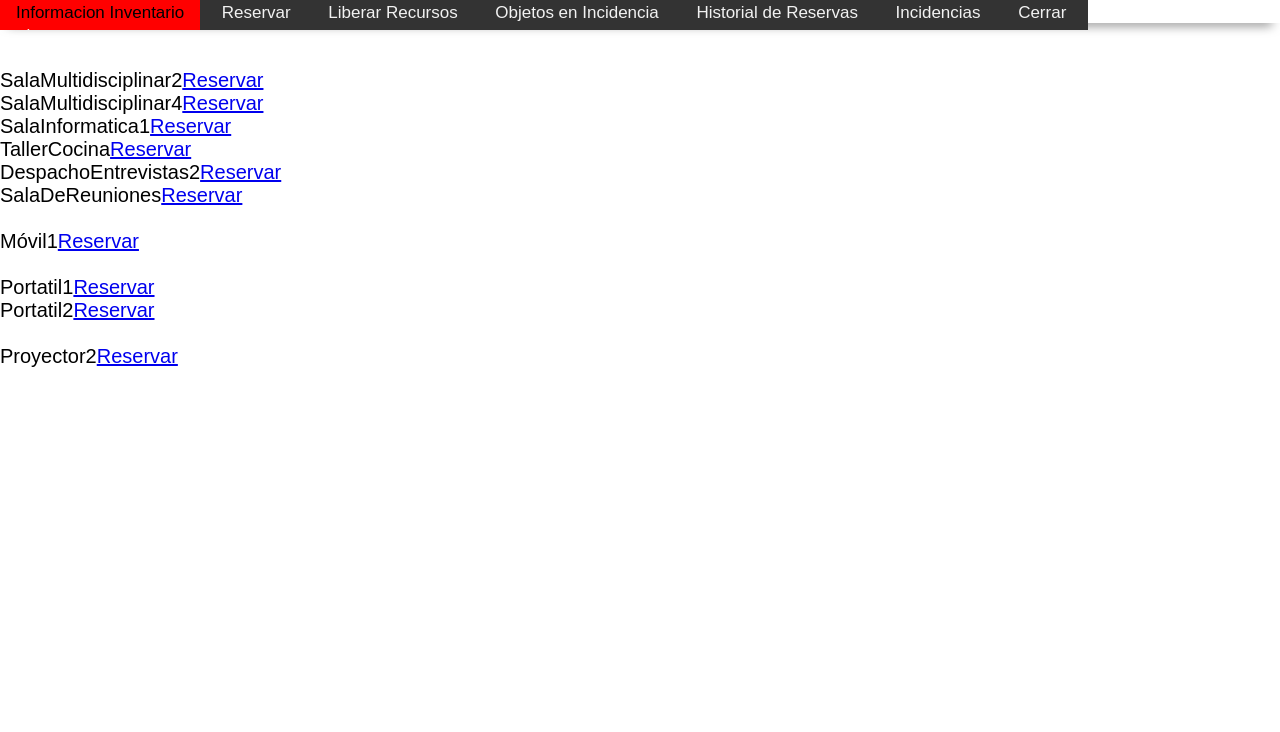
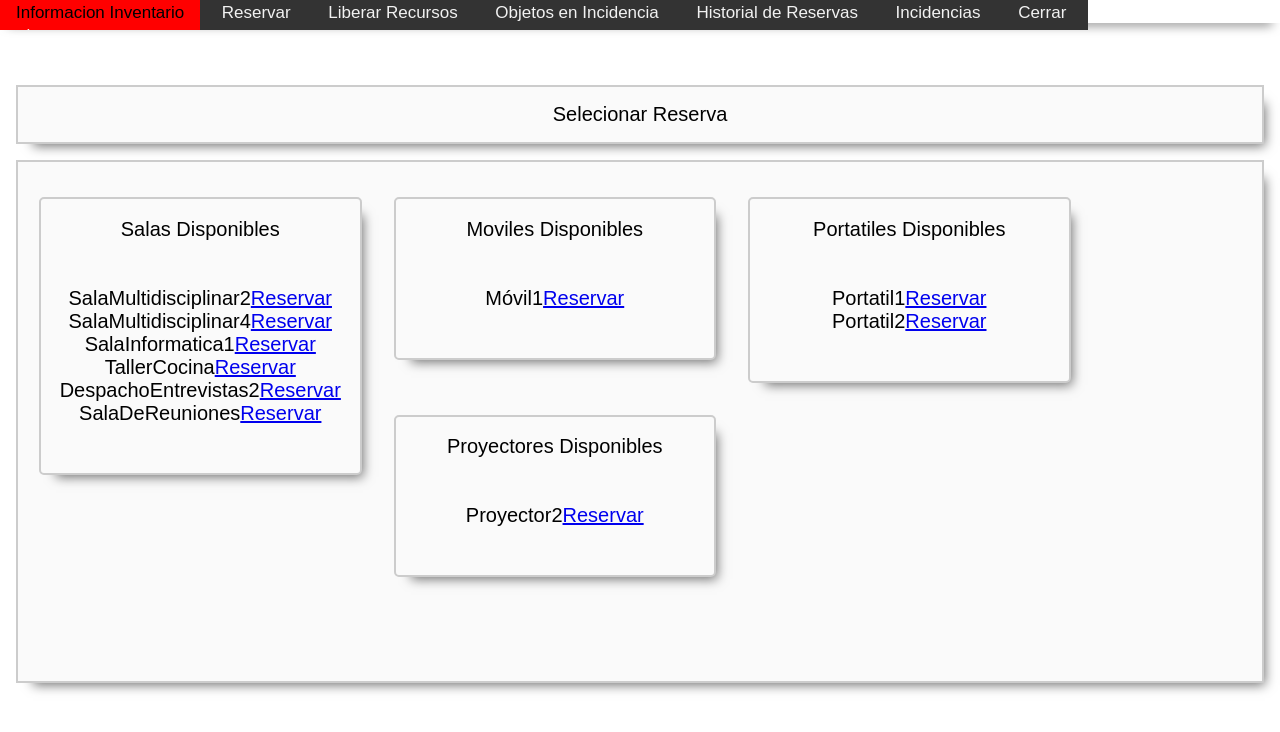
Before and after one commit to danielsnchezesc/Proyecto01_Casal, a PHP site: page /Proyeto1/reservas.php in a window 1280 px wide. Shown: the top 732 px of the page. Run offline with PHP 8.4, Linux system fonts and the light colour scheme; the visitor is signed in with stand-in values (Sample User, id 1); data comes from the database, SQL or seed files in the repository.

Commit message:
Subida con estilos

```diff
--- a/Proyeto1/estilos.css
+++ b/Proyeto1/estilos.css
@@ -121,7 +121,39 @@ body {
   text-align: center;
   padding: 1.5% 5px 400px 5px;
   box-shadow: 9px 10px 11px -8px rgba(0,0,0,0.56);
-
+}
+#recursos3{
+  background-color: #fafafa;
+  margin: 1rem;
+  padding: 10rem;
+  border: 2px solid #ccc;
+  text-align: center;
+  padding: 1.5% 5px 400px 5px;
+  box-shadow: 9px 10px 11px -8px rgba(0,0,0,0.56);
+  height: 100px;
+}
+#recursos4{
+  background-color: #fafafa;
+  margin: 1rem;
+  padding: 10rem;
+  border: 2px solid #ccc;
+  text-align: center;
+  padding: 1.5% 5px 400px 5px;
+  box-shadow: 9px 10px 11px -8px rgba(0,0,0,0.56);
+  height: 100px;
+  overflow: scroll;
+}
+.recursos2{
+  border-radius: 5px;
+  background-color: #fafafa;
+  margin: 1rem;
+  padding: 10rem;
+  border: 2px solid #ccc;
+  text-align: center;
+  padding: 1.5% 5px 25px 5px;
+  box-shadow: 9px 10px 11px -8px rgba(0,0,0,0.56);
+  width: 25%;
+  float: left;
 
 }
 
--- a/Proyeto1/reservas.php
+++ b/Proyeto1/reservas.php
@@ -37,13 +37,39 @@ session_start();
 	if (!isset($_SESSION['login_user'])) {
 		header("location:login.php");
 	}
+?>
+<div id="main">
+	<div><a href="">Selecionar Reserva</a></div>
+</div>
+<div id="recursos4">
+<div class="recursos2">
+	Salas Disponibles<br><br><br>
+	<?php
 	include "reserva_salas.php";
 	echo "<br>";
+	?>
+</div>
+<div class="recursos2">
+	Moviles Disponibles<br><br><br>
+	<?php
 	include "reserva_moviles.php";
 	echo "<br>";
+	?>
+</div>
+<div class="recursos2">
+	Portatiles Disponibles<br><br><br>
+	<?php
 	include "reserva_portatil.php";
 	echo "<br>";
+	?>
+</div>
+	<div class="recursos2">
+	Proyectores Disponibles<br><br><br>
+	<?php
 	include "reserva_proyector.php";
+	echo "<br>";
 	?>
+</div>
+</div>
 </body>
 </html>
```
Also changed, not shown: Proyeto1/hreservas.php (+24 -14 lines), Proyeto1/liberacionhecha.php (+21 -3 lines), Proyeto1/liberarecursos.php (+26 -0 lines), Proyeto1/moviles.php (+6 -16 lines), Proyeto1/objetosenincidencia.php (+7 -0 lines), Proyeto1/portatiles.php (+6 -13 lines), Proyeto1/proyectores.php (+6 -17 lines), Proyeto1/reservahecha.php (+20 -3 lines), Proyeto1/salas.php (+6 -5 lines). Lines whose indentation alone changed are shown as unchanged.
